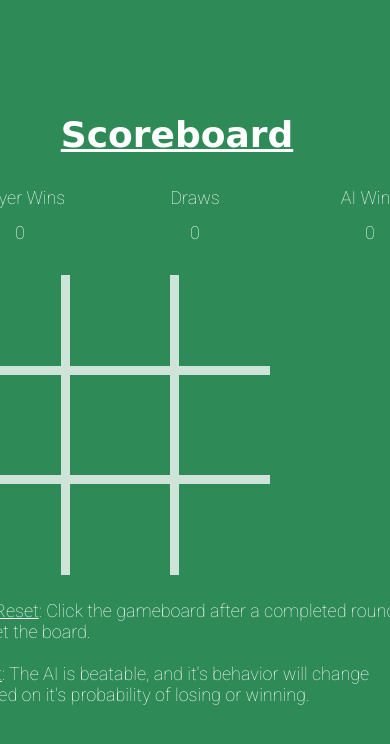
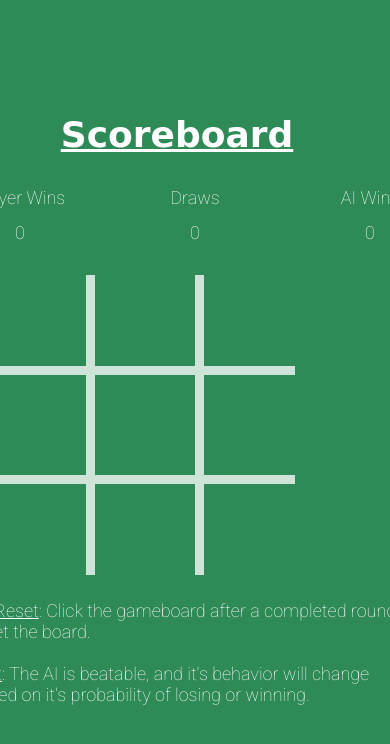
Before and after one commit to KajTassi/tic-tac-game, a React (Create React App) app: page / in a window 390 px wide. Shown: the top 744 px of the page. Built offline with nearby package versions, Linux system fonts and the light colour scheme.

Commit message:
css work

```diff
--- a/src/components/Styling.css
+++ b/src/components/Styling.css
@@ -114,8 +114,11 @@ Section below is to define screen flex
 
   @media (max-width: 700px) {
     .board {
-      max-width: 302px;
-      max-height: 302px;
+      max-width: 350px;
+      max-height: 350px;
+      justify-content: center;
+      align-items: center;
+      text-align: center;
     }
   }
 
```
